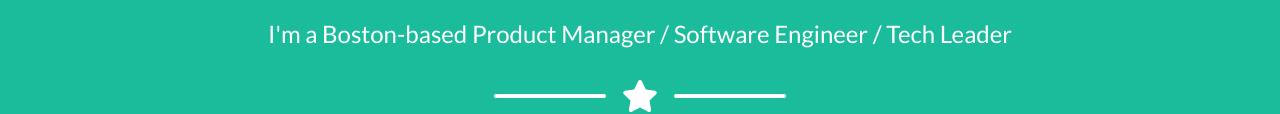
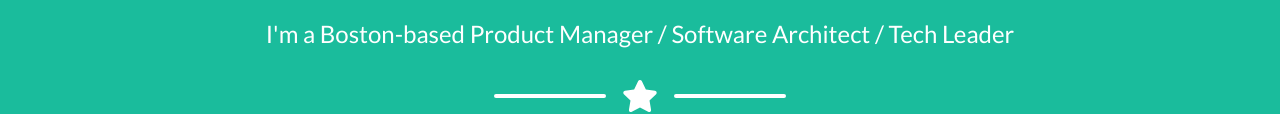
Before and after one commit to jorgebeato/jorgebeato.github.io, a plain HTML site: page index.html in a window 1280 px wide. Shown: the part 567-681 px from the top of the page. Drawn offline with nearby package versions, Linux system fonts and the light colour scheme; files whose address does not match are found by name.

Commit message:
Changing description

```diff
--- a/index.html
+++ b/index.html
@@ -44,7 +44,7 @@
                     <div class="divider-custom-line"></div>
                 </div> -->
                 <!-- Masthead Subheading-->
-                <p class="masthead-subheading font-weight-light mb-0">I'm a Boston-based Product Manager / Software Engineer / Tech Leader</p>
+                <p class="masthead-subheading font-weight-light mb-0">I'm a Boston-based Product Manager / Software Architect / Tech Leader</p>
 
                 <div class="divider-custom divider-light">
                     <div class="divider-custom-line"></div>
```
